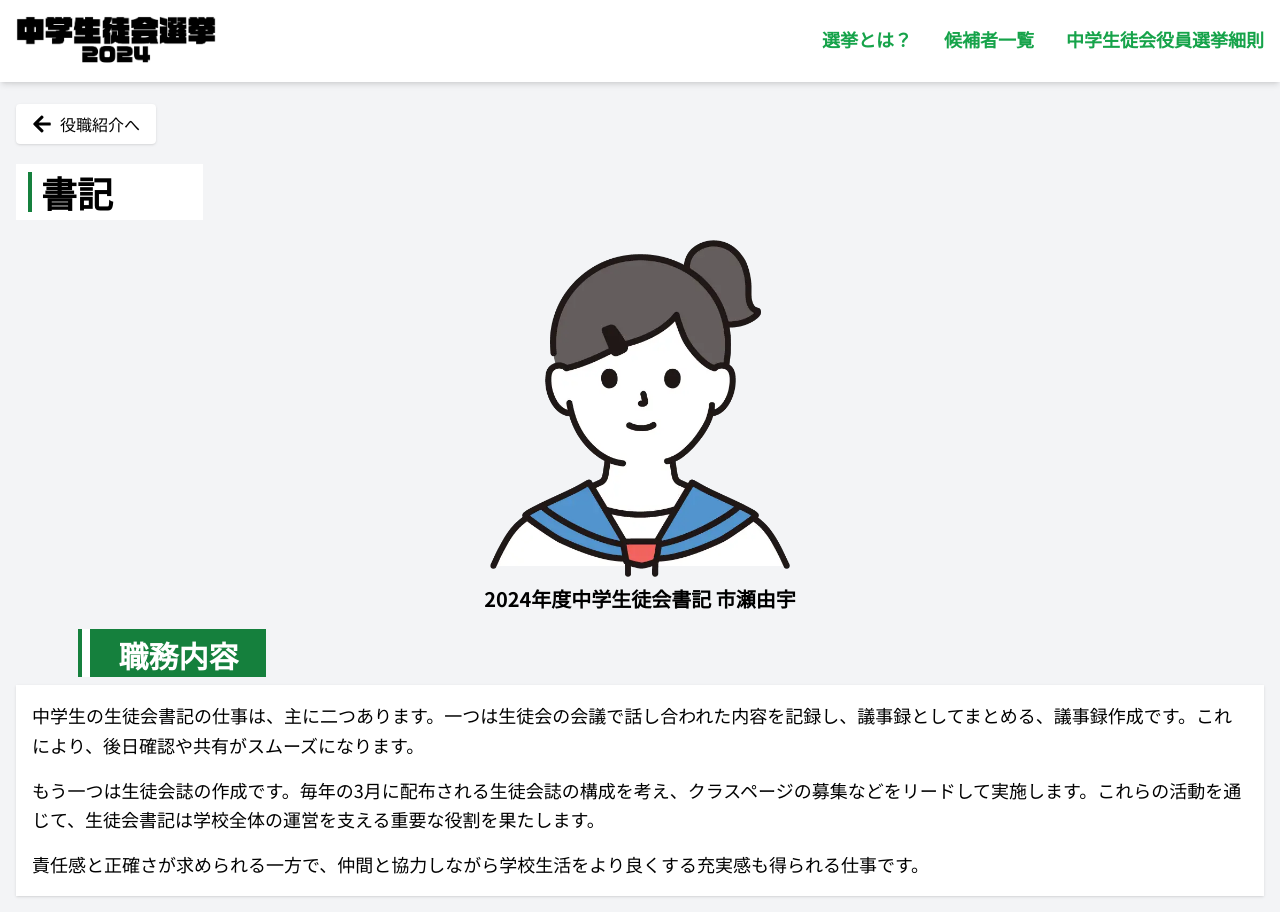
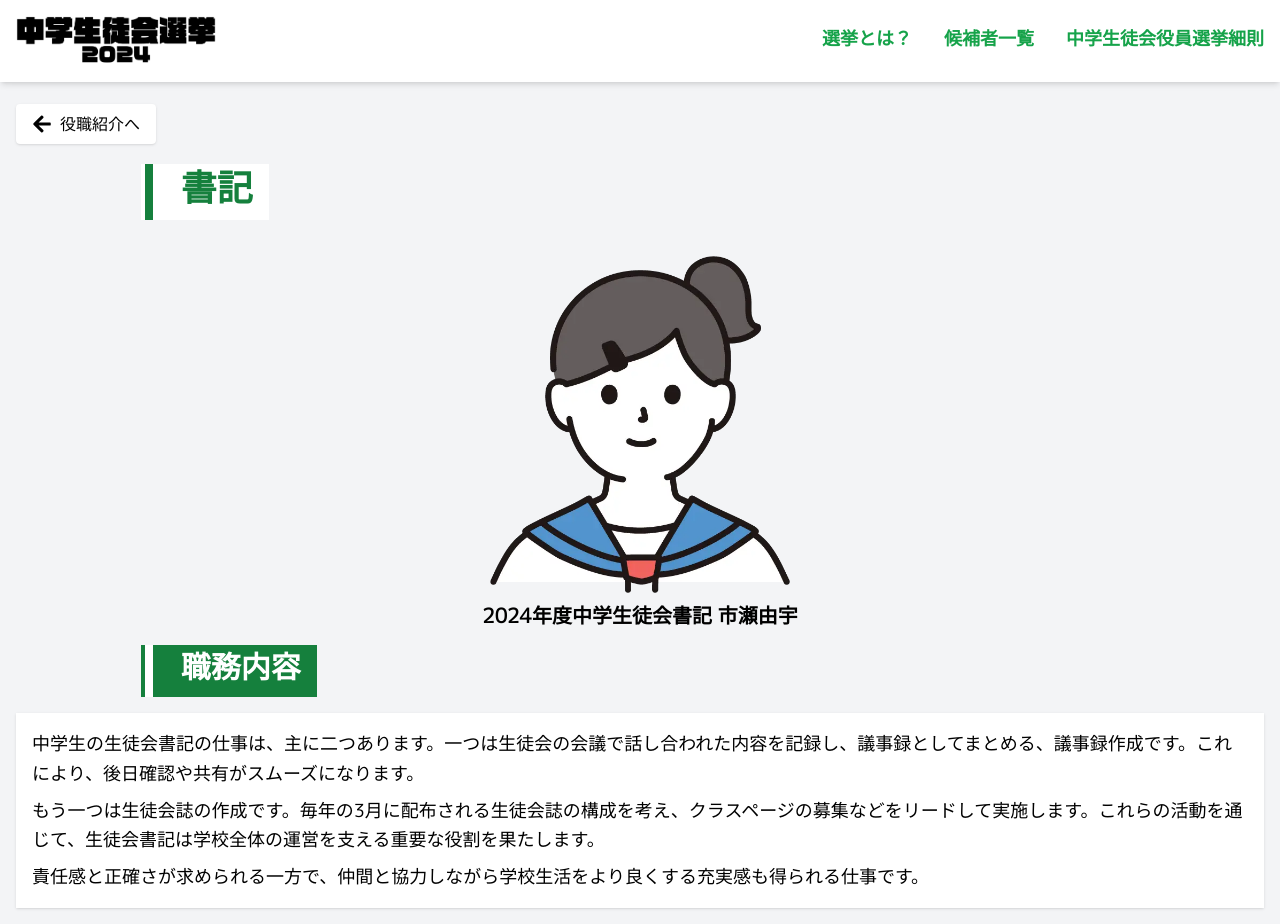
Before and after one commit to Natsusame/highschool-election-2025, a Next.js app: page /secretary in a window 1280 px wide. Built offline with nearby package versions, Linux system fonts and the light colour scheme.

Commit message:
font changed

```diff
--- a/src/app/chair/page.tsx
+++ b/src/app/chair/page.tsx
@@ -26,18 +26,20 @@ const ChairPage = () => {
           </button>
         </div>
         <div className="flex flex-col items-center mt-5">
-          <div className="flex items-center w-full relative">
-            <div className="bg-white w-[15%] p-2">
-              <div className="bg-green-700 h-10 w-1 absolute left-[1%]"></div>
-              <h1 className="text-4xl font-bold text-black ml-[10%]">生徒会長</h1>
+          <div className="flex items-center w-full mb-4">
+            <div className="bg-white text-green-700 font-bold py-1 px-4 relative ml-[10%] inline-block align-middle">
+              <div className="absolute left-0 top-0 bottom-0 bg-green-700 ml-1 mr-5 w-2 h-full"></div>
+              <h1 className="text-4xl ml-6 mb-2 inline-block align-middle">生徒会長</h1>
             </div>
           </div>
           <Image src="/chair.webp" alt="役職画像" width={300} height={300} className="max-w-full h-auto mt-5" />
           <p className="text-xl font-semibold mt-2">2024年度中学生徒会長 早乙女千尋</p>
           <div className="mt-4 w-full">
-            <div className="bg-green-700 w-[15%] text-white font-bold py-2 px-4 h-12 relative ml-[5%]">
-              <div className="absolute left-0 top-0 bottom-0 bg-white ml-1 mr-5 w-2"></div>
-              <h2 className="text-3xl ml-6 mb-2">職務内容</h2>
+            <div className="flex items-center w-full mb-4">
+                <div className="bg-green-700 text-white font-bold py-1 px-4 relative ml-[10%] inline-block align-middle flex justify-center items-center">
+                <div className="absolute left-0 top-0 bottom-0 bg-white ml-1 mr-5 w-2 h-full"></div>
+                <h2 className="text-3xl ml-6 mb-2 inline-block align-middle">職務内容</h2>
+                </div>
             </div>
             <div className="bg-white p-4 mt-2 shadow">
               <p className="text-lg text-black leading-relaxed">
--- a/src/app/globals.scss
+++ b/src/app/globals.scss
@@ -2,9 +2,9 @@
 @tailwind components;
 @tailwind utilities;
 
-@import url('https://fonts.googleapis.com/css2?family=Noto+Sans+JP:wght@400;500;700&display=swap');
+@import url('https://fonts.googleapis.com/css2?family=M+PLUS+1p&display=swap');
 
 html, body {
   height: 100%;
-  font-family: 'Noto Sans JP', sans-serif;
+  font-family: "M PLUS 1p", serif;
 }
--- a/src/app/layout.tsx
+++ b/src/app/layout.tsx
@@ -2,8 +2,8 @@ import type { Metadata } from "next";
 import "./globals.scss";
 
 export const metadata: Metadata = {
-  title: "Create Next App",
-  description: "Generated by create next app",
+  title: "中学生徒会役員選挙 広報サイト",
+  description: "広尾学園中学校 2025年度新生徒会役員選挙 広報サイト",
 };
 
 export default function RootLayout({
--- a/src/app/secretary/page.tsx
+++ b/src/app/secretary/page.tsx
@@ -5,7 +5,7 @@ import { useRouter } from 'next/navigation';
 import Image from 'next/image';
 import { FaArrowLeft } from 'react-icons/fa';
 
-const ChairPage = () => {
+const SecretaryPage = () => {
   const router = useRouter();
 
   const handleBackClick = () => {
@@ -26,27 +26,29 @@ const ChairPage = () => {
           </button>
         </div>
         <div className="flex flex-col items-center mt-5">
-          <div className="flex items-center w-full relative">
-            <div className="bg-white w-[15%] p-2">
-              <div className="bg-green-700 h-10 w-1 absolute left-[1%]"></div>
-              <h1 className="text-4xl font-bold text-black ml-[10%]">書記</h1>
+          <div className="flex items-center w-full mb-4">
+            <div className="bg-white text-green-700 font-bold py-1 px-4 relative ml-[10%] inline-block align-middle">
+              <div className="absolute left-0 top-0 bottom-0 bg-green-700 ml-1 mr-5 w-2 h-full"></div>
+              <h1 className="text-4xl ml-6 mb-2 inline-block align-middle">書記</h1>
             </div>
           </div>
-            <Image src="/chair.webp" alt="役職画像" width={300} height={300} className="max-w-full h-auto mt-5" />
+          <Image src="/secretary.webp" alt="役職画像" width={300} height={300} className="max-w-full h-auto mt-5" />
           <p className="text-xl font-semibold mt-2">2024年度中学生徒会書記 市瀬由宇</p>
           <div className="mt-4 w-full">
-            <div className="bg-green-700 w-[15%] text-white font-bold py-2 px-4 h-12 relative ml-[5%]">
-              <div className="absolute left-0 top-0 bottom-0 bg-white ml-1 mr-5 w-2"></div>
-              <h2 className="text-3xl ml-6 mb-2">職務内容</h2>
+            <div className="flex items-center w-full mb-4">
+              <div className="bg-green-700 text-white font-bold py-1 px-4 relative ml-[10%] inline-block align-middle flex justify-center items-center">
+                <div className="absolute left-0 top-0 bottom-0 bg-white ml-1 mr-5 w-2 h-full"></div>
+                <h2 className="text-3xl ml-6 mb-2 inline-block align-middle">職務内容</h2>
+              </div>
             </div>
             <div className="bg-white p-4 mt-2 shadow">
-                  <p className="text-lg text-black leading-relaxed mb-4">
+              <p className="text-lg text-black leading-relaxed">
                 中学生の生徒会書記の仕事は、主に二つあります。一つは生徒会の会議で話し合われた内容を記録し、議事録としてまとめる、議事録作成です。これにより、後日確認や共有がスムーズになります。
               </p>
-                  <p className="text-lg text-black leading-relaxed mb-4">
+              <p className="text-lg text-black leading-relaxed mt-2">
                 もう一つは生徒会誌の作成です。毎年の3月に配布される生徒会誌の構成を考え、クラスページの募集などをリードして実施します。これらの活動を通じて、生徒会書記は学校全体の運営を支える重要な役割を果たします。
               </p>
-                  <p className="text-lg text-black leading-relaxed">
+              <p className="text-lg text-black leading-relaxed mt-2">
                 責任感と正確さが求められる一方で、仲間と協力しながら学校生活をより良くする充実感も得られる仕事です。
               </p>
             </div>
@@ -57,4 +59,4 @@ const ChairPage = () => {
   );
 };
 
-export default ChairPage;
+export default SecretaryPage;
--- a/src/app/treasurer/page.tsx
+++ b/src/app/treasurer/page.tsx
@@ -5,7 +5,7 @@ import { useRouter } from 'next/navigation';
 import Image from 'next/image';
 import { FaArrowLeft } from 'react-icons/fa';
 
-const ChairPage = () => {
+const TreasurerPage = () => {
   const router = useRouter();
 
   const handleBackClick = () => {
@@ -26,31 +26,33 @@ const ChairPage = () => {
           </button>
         </div>
         <div className="flex flex-col items-center mt-5">
-          <div className="flex items-center w-full relative">
-            <div className="bg-white w-[15%] p-2">
-              <div className="bg-green-700 h-10 w-1 absolute left-[1%]"></div>
-              <h1 className="text-4xl font-bold text-black ml-[10%]">会計</h1>
+          <div className="flex items-center w-full mb-4">
+            <div className="bg-white text-green-700 font-bold py-1 px-4 relative ml-[10%] inline-block align-middle">
+              <div className="absolute left-0 top-0 bottom-0 bg-green-700 ml-1 mr-5 w-2 h-full"></div>
+              <h1 className="text-4xl ml-6 mb-2 inline-block align-middle">会計</h1>
             </div>
           </div>
-            <Image src="/chair.webp" alt="役職画像" width={300} height={300} className="max-w-full h-auto mt-5" />
+          <Image src="/treasurer.webp" alt="役職画像" width={300} height={300} className="max-w-full h-auto mt-5" />
           <p className="text-xl font-semibold mt-2">2024年度中学生徒会会計 花田純之介</p>
           <div className="mt-4 w-full">
-            <div className="bg-green-700 w-[15%] text-white font-bold py-2 px-4 h-12 relative ml-[5%]">
-              <div className="absolute left-0 top-0 bottom-0 bg-white ml-1 mr-5 w-2"></div>
-              <h2 className="text-3xl ml-6 mb-2">職務内容</h2>
+            <div className="flex items-center w-full mb-4">
+              <div className="bg-green-700 text-white font-bold py-1 px-4 relative ml-[10%] inline-block align-middle flex justify-center items-center">
+                <div className="absolute left-0 top-0 bottom-0 bg-white ml-1 mr-5 w-2 h-full"></div>
+                <h2 className="text-3xl ml-6 mb-2 inline-block align-middle">職務内容</h2>
+              </div>
             </div>
             <div className="bg-white p-4 mt-2 shadow">
               <p className="text-lg text-black leading-relaxed">
                 会計の主な仕事は、「予算の立案、金銭の出納、決算の報告などを行う。」と生徒会則に記載されているように、この学校の全生徒からいただいている生徒会費を、部活動・委員会・部門への助成やけやき祭の運営など適切な用途で使用するために、予算・決算の作成や管理、履行を行うことです。
               </p>
-                <p className="text-lg text-black leading-relaxed mt-4">
+              <p className="text-lg text-black leading-relaxed mt-2">
                 流れとしては、まず項目ごとに予算の立案を行います。その中で部活動など多くの生徒がかかわる場合には、代表者へのガイダンスやヒアリング、予算申請書の確認などの作業があります。
                 会計役員で予算の草案を作成した後は、会計顧問の先生との協議のうえで予算を決定します。予算の決定後は予算の適切な履行と、実際の領収書と照らし合わせて決算を行っていきます。
               </p>
-                <p className="text-lg text-black leading-relaxed mt-4">
+              <p className="text-lg text-black leading-relaxed mt-2">
                 2月から4月にかけて生徒総会での決算報告の準備と次年度予算案の立案を、6月から9月にかけてけやき祭の予算作成を、10月から12月はけやき祭の決算とクリスマス企画の予算作成と、ほぼ一年中会計ならではの仕事があります。
               </p>
-                <p className="text-lg text-black leading-relaxed mt-4">
+              <p className="text-lg text-black leading-relaxed mt-2">
                 生徒会費に関する全員の希望を叶えることや、また全校生徒からいただいているお金を適切に使用するために、細かいステップをこなさなければならないことは会計において非常に難しいことです。やれることが多い反面、非常に重い責任が伴い、覚悟が必要な役職です。
                 しかしその分大きな達成感を味わうことができます。仕事を多くこなすことで生徒会にかかわる仲間と仲が良くなれたり、生徒会に早く慣れることができるという魅力もある役職です。
               </p>
@@ -62,4 +64,4 @@ const ChairPage = () => {
   );
 };
 
-export default ChairPage;
+export default TreasurerPage;
--- a/src/app/vice-chair/page.tsx
+++ b/src/app/vice-chair/page.tsx
@@ -5,7 +5,7 @@ import { useRouter } from 'next/navigation';
 import Image from 'next/image';
 import { FaArrowLeft } from 'react-icons/fa';
 
-const ChairPage = () => {
+const ViceChairPage = () => {
   const router = useRouter();
 
   const handleBackClick = () => {
@@ -26,30 +26,32 @@ const ChairPage = () => {
           </button>
         </div>
         <div className="flex flex-col items-center mt-5">
-          <div className="flex items-center w-full relative">
-            <div className="bg-white w-[15%] p-2">
-              <div className="bg-green-700 h-10 w-1 absolute left-[1%]"></div>
-              <h1 className="text-4xl font-bold text-black ml-[10%]">副会長</h1>
+          <div className="flex items-center w-full mb-4">
+            <div className="bg-white text-green-700 font-bold py-1 px-4 relative ml-[10%] inline-block align-middle">
+              <div className="absolute left-0 top-0 bottom-0 bg-green-700 ml-1 mr-5 w-2 h-full"></div>
+              <h1 className="text-4xl ml-6 mb-2 inline-block align-middle">副会長</h1>
             </div>
           </div>
-            <Image src="/chair.webp" alt="役職画像" width={300} height={300} className="max-w-full h-auto mt-5" />
+          <Image src="/vice-chair.webp" alt="役職画像" width={300} height={300} className="max-w-full h-auto mt-5" />
           <p className="text-xl font-semibold mt-2">2024年度中学生徒会副会長 東明里</p>
           <div className="mt-4 w-full">
-            <div className="bg-green-700 w-[15%] text-white font-bold py-2 px-4 h-12 relative ml-[5%]">
-              <div className="absolute left-0 top-0 bottom-0 bg-white ml-1 mr-5 w-2"></div>
-              <h2 className="text-3xl ml-6 mb-2">職務内容</h2>
+            <div className="flex items-center w-full mb-4">
+                <div className="bg-green-700 text-white font-bold py-1 px-4 relative ml-[10%] inline-block align-middle flex justify-center items-center">
+                <div className="absolute left-0 top-0 bottom-0 bg-white ml-1 mr-5 w-2 h-full"></div>
+                <h2 className="text-3xl ml-6 mb-2 inline-block align-middle">職務内容</h2>
+                </div>
             </div>
             <div className="bg-white p-4 mt-2 shadow">
-                    <p className="text-lg text-black leading-relaxed mb-4">
+              <p className="text-lg text-black leading-relaxed">
                 生徒会副会長は、生徒会活動の円滑な運営を支える一方で、「具体的に何をする役職なの？」と思われがちだと思います（私も思いました）。
               </p>
-                    <p className="text-lg text-black leading-relaxed mb-4">
+              <p className="text-lg text-black leading-relaxed mt-2">
                 生徒会則上、会長の補佐役とありますが、会計のように明確に割り当てられた仕事が少ない分、自分から積極的に仕事に手を出していくことがとても大事です！
               </p>
-                    <p className="text-lg text-black leading-relaxed mb-4">
+              <p className="text-lg text-black leading-relaxed mt-2">
                 企画書を書いたり、外郭団体（PTA・後援会・同窓会）や委員会と協力したり、企画の運営に関わるなど、現場でも幅広く動くのが副会長の大きな特徴です。
               </p>
-                    <p className="text-lg text-black leading-relaxed">
+              <p className="text-lg text-black leading-relaxed mt-2">
                 次期副会長を目指す皆さんには、この役職を通してリーダーシップとコミュニケーション力を発揮しつつ、更にその力を養いながら、学校全体に貢献してほしいと思います！
               </p>
             </div>
@@ -60,4 +62,4 @@ const ChairPage = () => {
   );
 };
 
-export default ChairPage;
+export default ViceChairPage;
```
Also changed, not shown: src/app/candidates/page.tsx (+7 -7 lines), src/app/overview/page.tsx (+11 -11 lines). Lines whose indentation alone changed are shown as unchanged.
